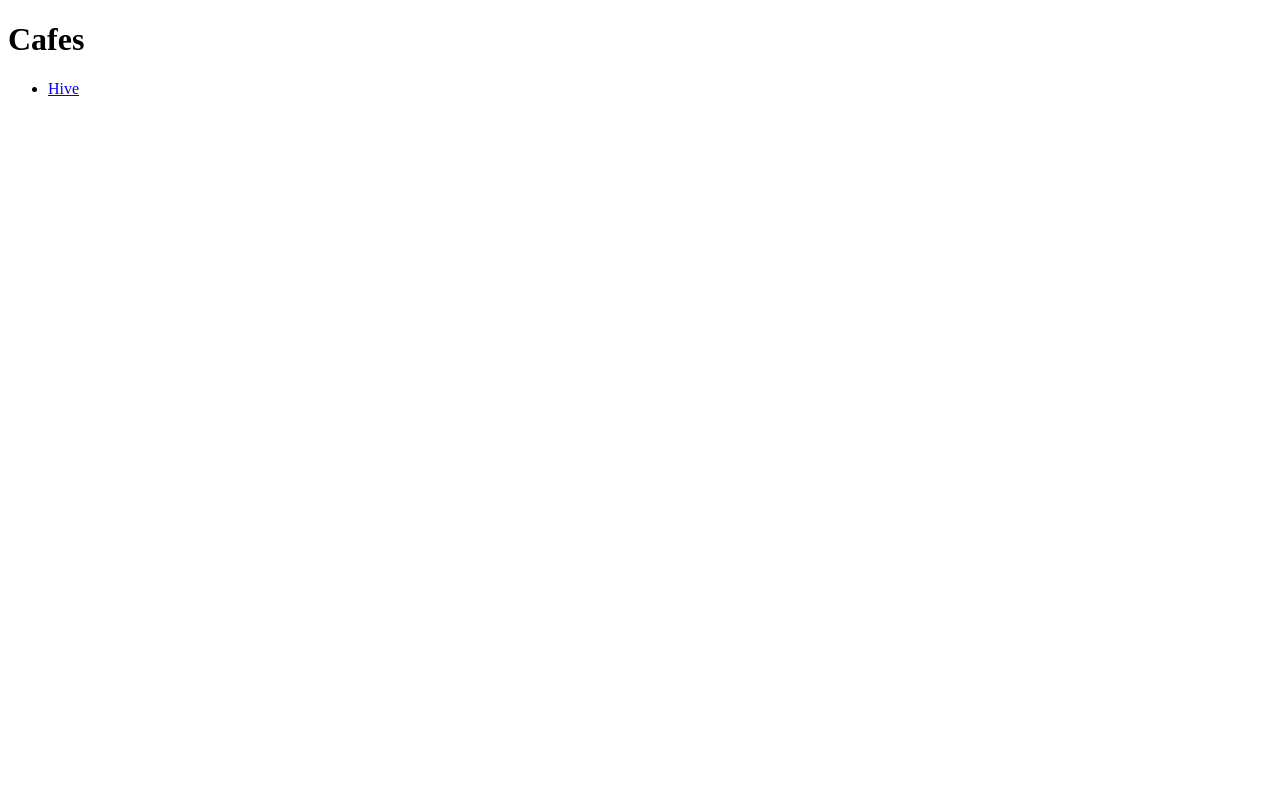
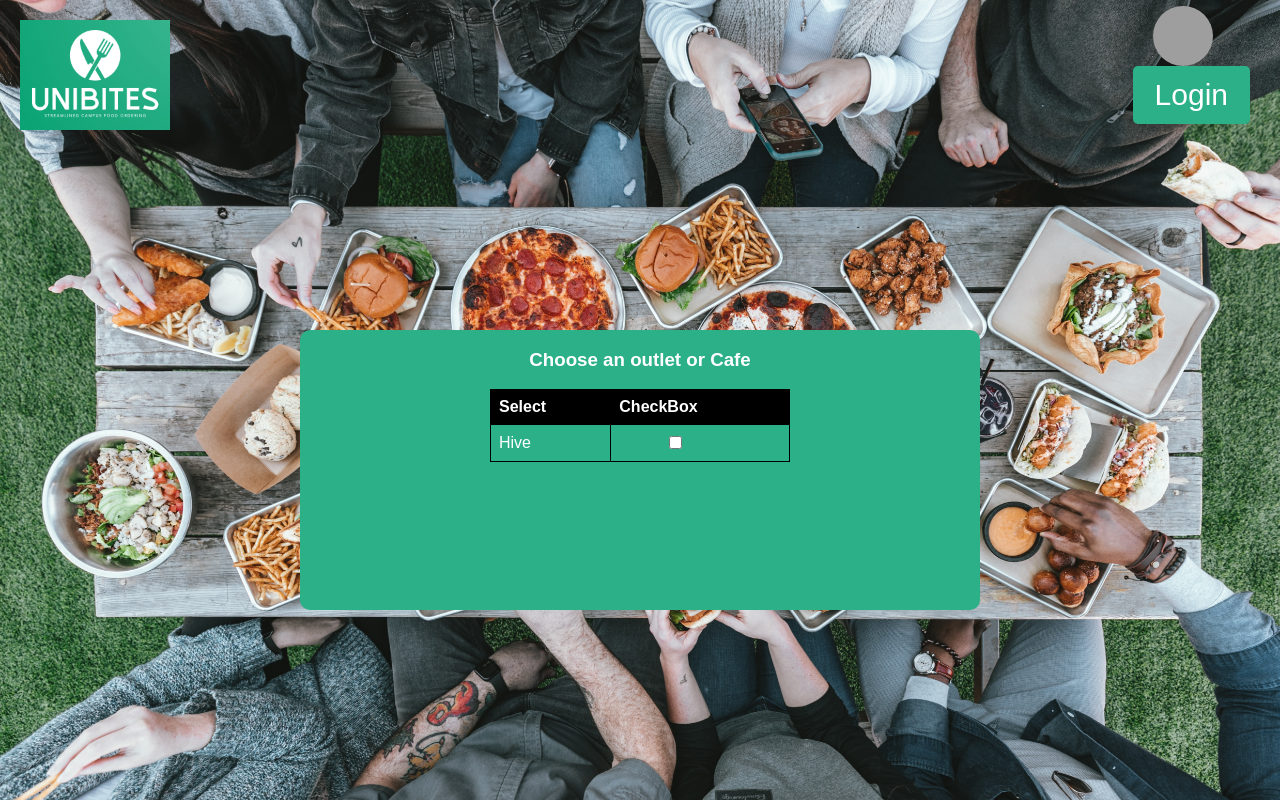
Before and after one commit to Armaan75/UniBites, a Django app: page /cafe in a window 1280 px wide. Before the commit the page is almost empty. Run offline with Django 4.2, Linux system fonts and the light colour scheme; data comes from the database, SQL or seed files in the repository; grey boxes are pictures that could not be loaded.

Commit message:
cafe list template and stylesheet is added

```diff
--- /dev/null
+++ b/UniBites/App/static/app/styles.css
@@ -0,0 +1,102 @@
+body {
+    margin: 0;
+    padding: 0;
+    font-family: Arial, sans-serif;
+    background-image: url('background-image.jpg'); /* Replace with your image URL */
+    background-size: cover;
+    background-position: center;
+    background-attachment: fixed;
+    color: #ffffff;
+  }
+
+  .header {
+    display: flex;
+    justify-content: space-between;
+    align-items: center;
+    padding: 20px;
+  }
+
+  .logo {
+    width: 150px; /* Adjust the width as needed */
+    height: auto;
+  }
+
+  .profile-container {
+    display: flex;
+    align-items: center;
+    position: relative;
+  }
+
+  .profile-pic {
+    width: 60px; /* Adjust the width as needed */
+    height: 60px; /* Adjust the height as needed */
+    border-radius: 50%; /* Make the image round */
+    margin-right: 10px;
+    position: absolute;
+    top: -20px; /* Adjust this value to properly position the profile picture */
+    z-index: 2;
+    margin-left: 20px;
+  }
+
+  .login-button {
+    padding: 10px 20px;
+    background-color: transparent;
+    color: #ffffff;
+    border: 2px solid #2CB087;
+    background-color: #2CB087;
+    border-radius: 5px;
+    font-size: 30px;
+    cursor: pointer;
+    transition: background-color 0.3s ease, border-color 0.3s ease;
+    position: relative;
+    z-index: 1;
+    margin-top: 40px;
+    margin-right: 10px;
+  }
+
+  .login-button:hover {
+    background-color: rgba(255, 255, 255, 0.2);
+    border-color: rgba(255, 255, 255, 0.5);
+  }
+
+  .container {
+    display: flex;
+    justify-content: center;
+    align-items: start;
+
+  }
+  .description{
+    margin-top: -40px;
+  }
+
+  .content-box {
+    width: 600px;
+    height: 200px;
+    background-color: #2CB087;
+    padding: 40px;
+    text-align: center;
+    border-radius: 10px;
+    margin-top: 180px;
+  }
+
+
+  table {
+    border-collapse: collapse;
+    width: 100%;
+    max-width: 300px;
+    margin: auto;
+  }
+
+  th, td {
+    border: 1px solid #000000;
+    padding: 8px;
+    text-align: left;
+  }
+
+  th {
+    background-color: #000000;
+  }
+
+  input[type="checkbox"] {
+    margin-left: 50px;
+  }
--- a/UniBites/App/templates/app/cafe_list.html
+++ b/UniBites/App/templates/app/cafe_list.html
@@ -1,14 +1,38 @@
+{% load static %}
 <!DOCTYPE html>
-<html>
+<html lang="en">
 <head>
-    <title>Cafe List</title>
+<meta charset="UTF-8">
+<meta name="viewport" content="width=device-width, initial-scale=1.0">
+<title>Landing Page</title>
+<link rel="stylesheet" href="{% static 'app/styles.css' %}">
 </head>
 <body>
-    <h1>Cafes</h1>
-    <ul>
-        {% for cafe in cafes %}
-            <li><a href="{% url 'app:food_list' cafe.id %}">{{ cafe.name }}</a></li>
-        {% endfor %}
-    </ul>
+<div class="header">
+  <img src="{% static 'app/logo.png' %}" alt="Logo" class="logo">
+  <div class="profile-container">
+    <img src="{% static 'app/profile-pic.jpg' %}" alt="Profile Picture" class="profile-pic">
+    <button class="login-button">Login</button>
+  </div>
+</div>
+<div class="container">
+  <div class="content-box">
+    <h3>    <p class="description">Choose an outlet or Cafe
+    </p></h3>
+
+    <table>
+      <tr>
+        <th>Select</th>
+        <th>CheckBox</th>
+      </tr>
+      {% for cafe in cafes %}
+      <tr>
+        <td>{{cafe.name}}<td><a href="{% url 'app:food_list' cafe.id %}"><input type="checkbox"></a></td></td>
+      </tr>
+     {% endfor %}
+
+    </table>
+  </div>
+</div>
 </body>
 </html>
```
Also changed, not shown: UniBites/App/templates/app/food_list.html (line endings or trailing spaces).
